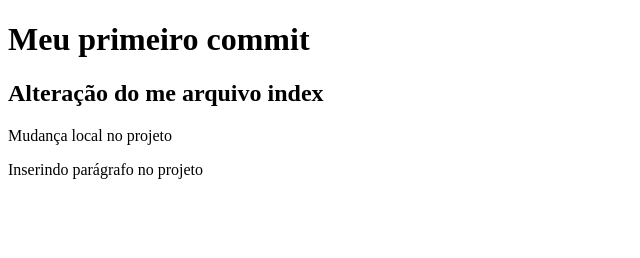
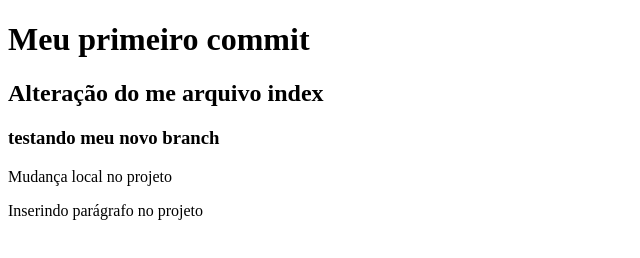
Before and after one commit to edpantu/teste_git_edilson, a plain HTML site: page index.html in a window 1280 px wide. Shown: the whole page, without its empty margins (0-640 px from the left). Drawn offline with Linux system fonts and the light colour scheme.

Commit message:
novo título

```diff
--- a/index.html
+++ b/index.html
@@ -9,6 +9,8 @@
     <h1>Meu primeiro commit</h1>
     <h2>Alteração do me arquivo index</h2>
 
+    <h3>testando meu novo branch</h3>
+
     <p>Mudança local no projeto</p>
     <p>Inserindo parágrafo no projeto</p>
 </body>
```
